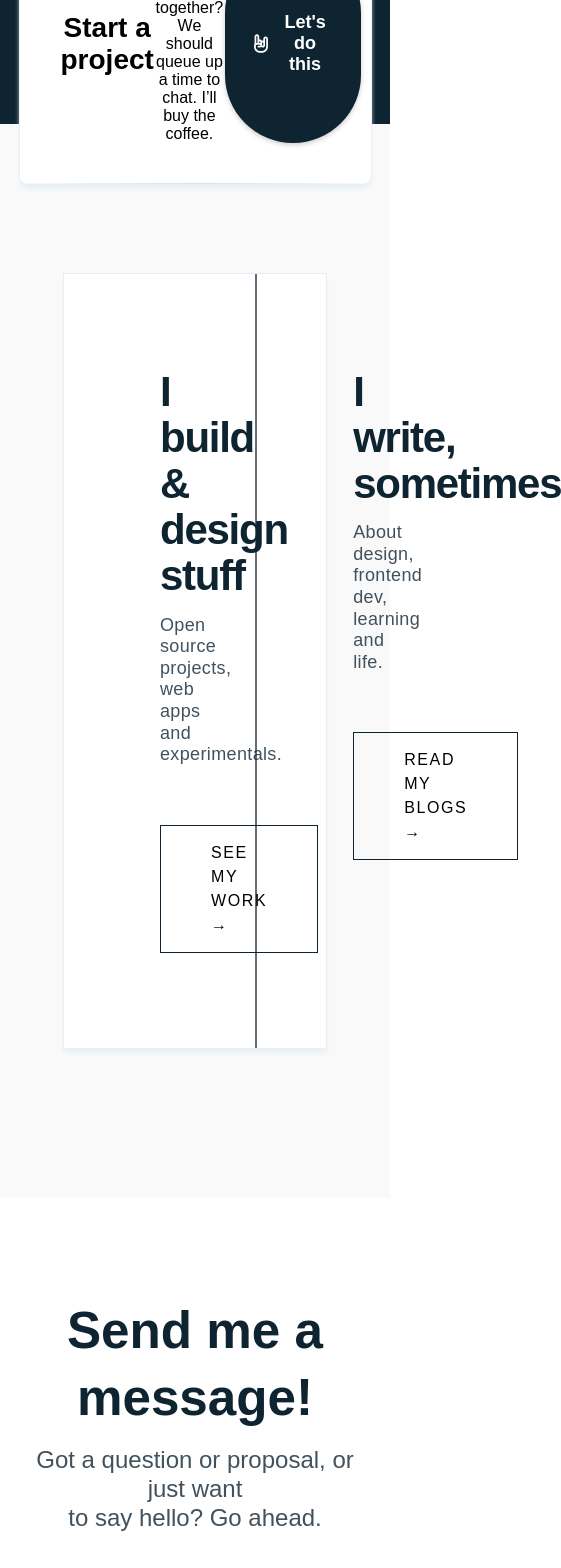
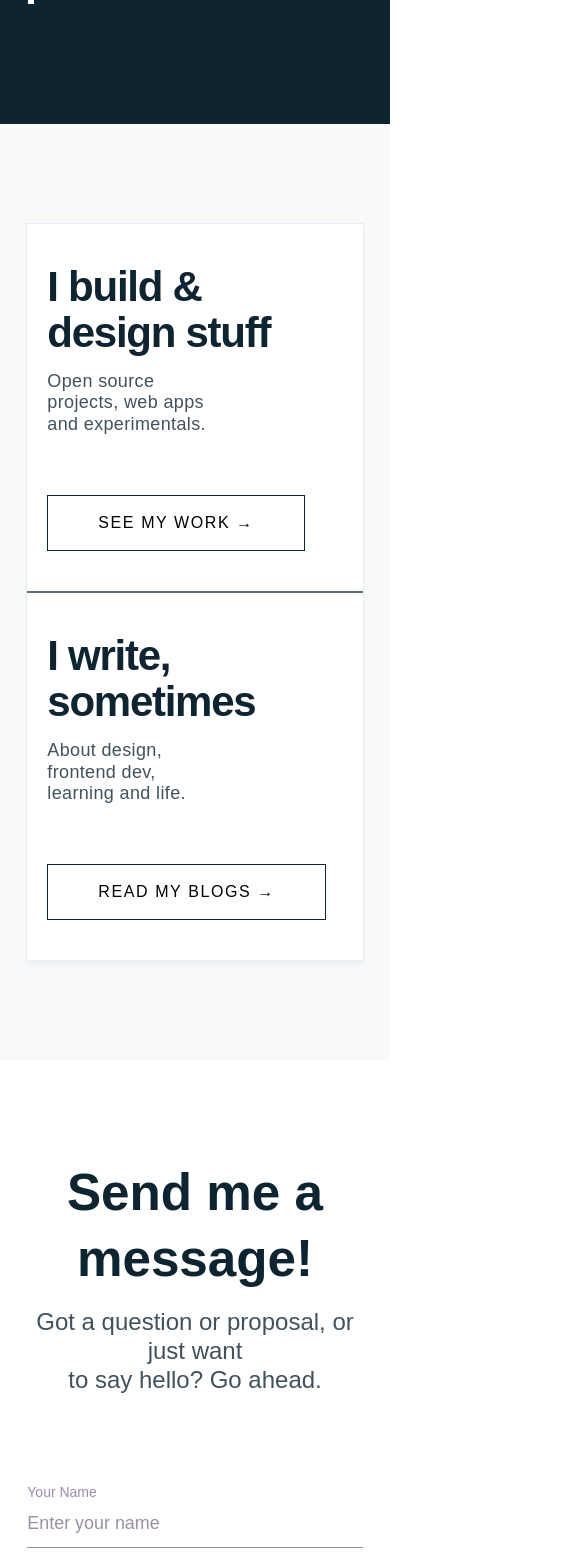
Before and after one commit to Navu4/Portfolio, a Next.js app: page / in a window 390 px wide. Shown: the part 3520-5088 px from the top of the page, 561 px wide, since content can reach past the window. Built offline with nearby package versions, Linux system fonts and the light colour scheme.

Commit message:
responsive ui fix

```diff
--- a/src/components/contact/contact.module.css
+++ b/src/components/contact/contact.module.css
@@ -177,3 +177,19 @@
 .shootBtn:hover::before {
     transform: scaleX(1);
 }
+
+@media screen and (max-width: 600px){
+    .formContainer {
+        min-width: 100%;
+    }
+
+    .formRow1 {
+        display: flex;
+        flex-direction: column;
+    }
+
+    .inputGroup {
+        width: 100%;
+        margin-top: 20px;
+    }
+}
--- a/src/components/info/info.module.css
+++ b/src/components/info/info.module.css
@@ -206,3 +206,30 @@
 }
 
 /* ################################## */
+
+
+@media screen and (max-width: 600px){
+    .infoContainer {
+        flex-direction: column;
+    }
+
+    .infoSection {
+        padding: 100px 7%;
+        width: 100%;
+    }
+    .infoLane {
+        width: 100%;
+        padding: 40px 20px;
+    }
+    .infoLane article {
+        width: 100%;
+    }
+    .projectInfo {
+        border-width: 0 0 2px 0;
+    }
+
+
+    .outterContainer {
+        display: none;
+    }
+}
```
